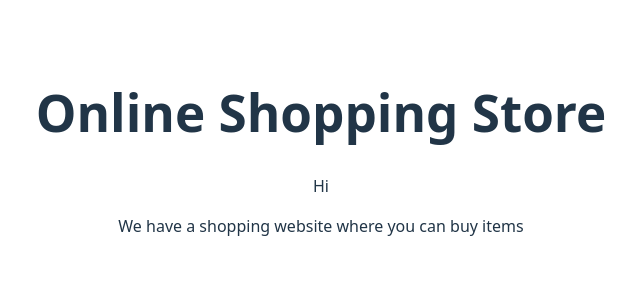
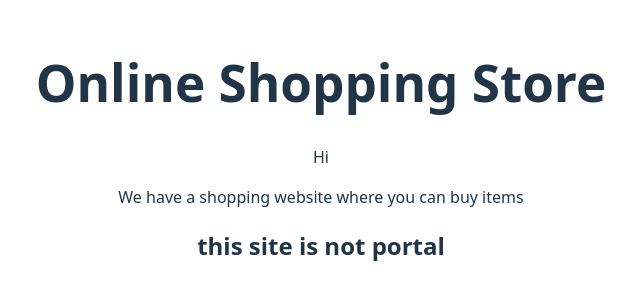
Before and after one commit to ifrairshadmalikk/Devops, a React (Vite) app: page / in a window 1280 px wide. Shown: the part 248-548 px from the top of the page, without its empty margins (319-959 px from the left). Built offline with nearby package versions, Linux system fonts and the light colour scheme.

Commit message:
Added line in app.js

```diff
--- a/src/App.jsx
+++ b/src/App.jsx
@@ -11,6 +11,7 @@ function App() {
       <h1>Online Shopping Store</h1>
       <p>Hi </p>
       <p>We have a shopping website where you can buy items</p>
+      <h2>this site is not portal</h2>
     </>
   )
 }
```
